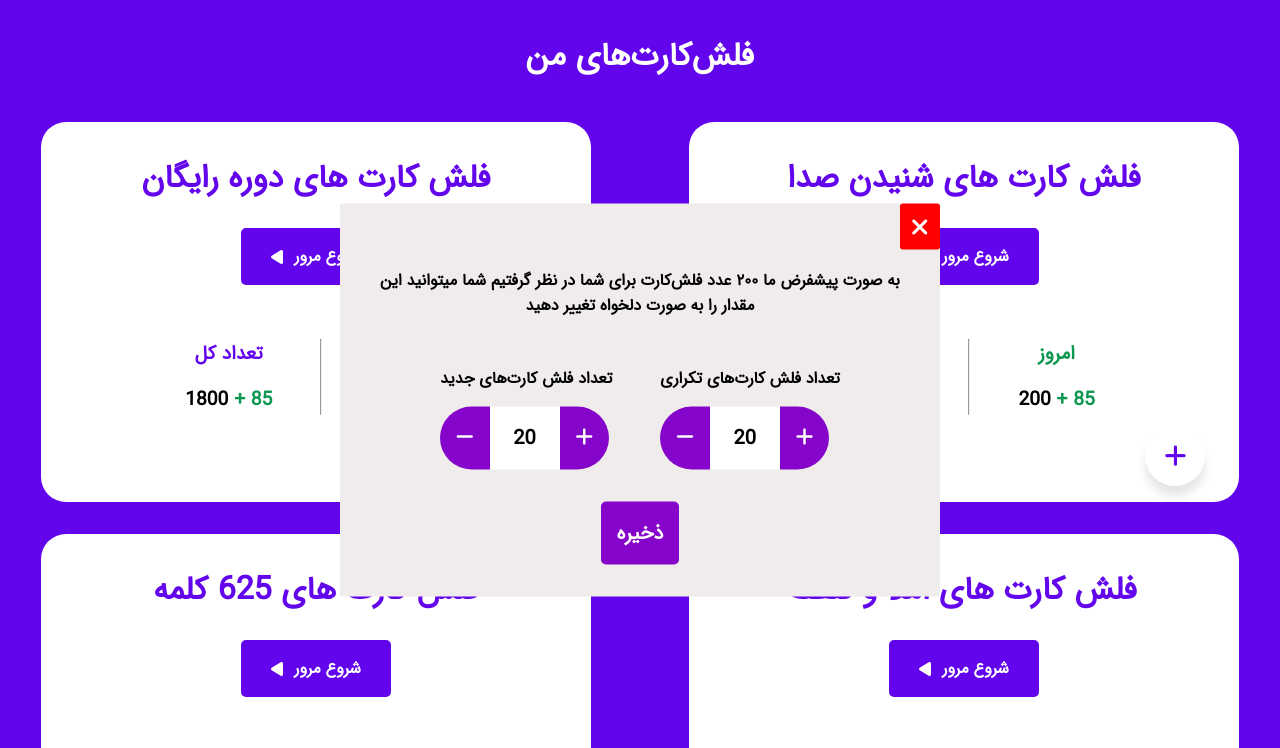
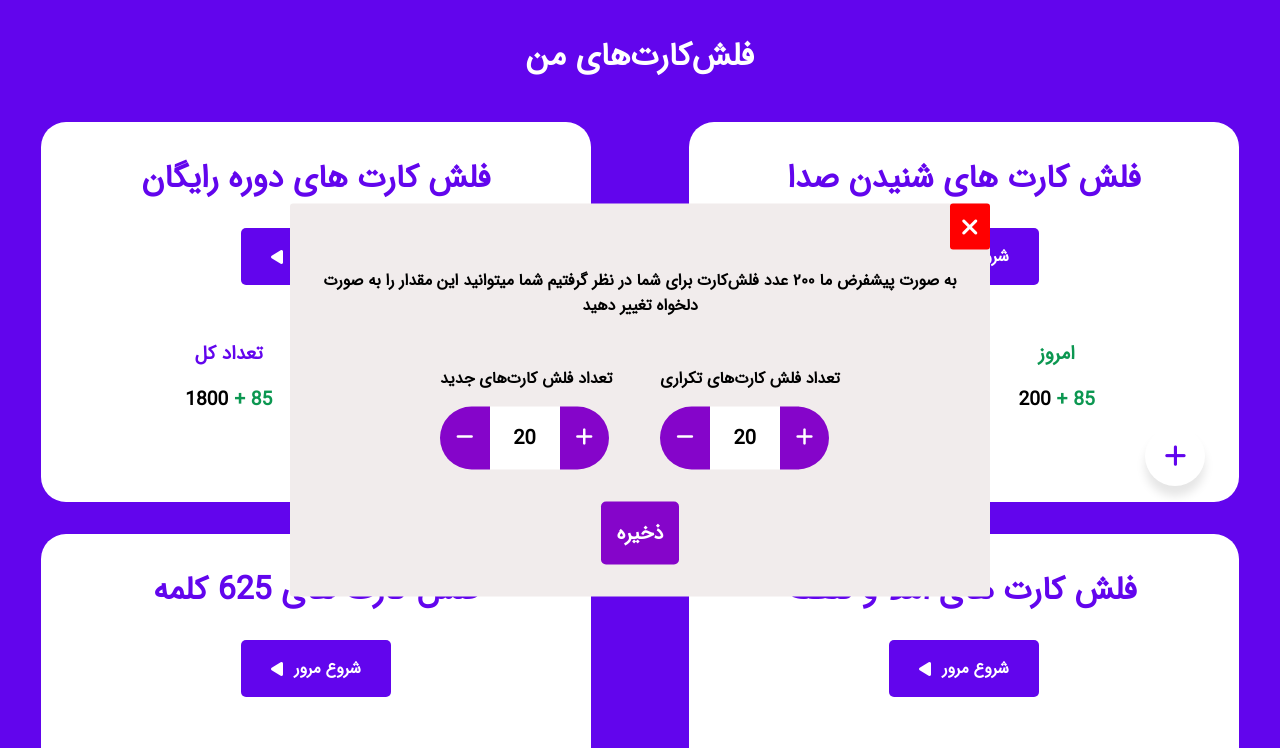
Before and after one commit to Koshyar-r/my-flashcards-improved, a plain HTML site: page index.html in a window 1280 px wide. Both pictures are taken after a click on the element 527 px from the left and 456 px from the top of the page. Shown: the top 748 px of the page. Drawn offline with Linux system fonts and the light colour scheme.

Commit message:
Update style.css

```diff
--- a/assets/css/style.css
+++ b/assets/css/style.css
@@ -171,11 +171,11 @@ body {
     background-color: #f1ecec;
     border-radius: 3px;
     padding: 2rem;
-    position: absolute;
+    position: fixed;
     top: 50%;
     left: 50%;
     transform: translate(-50%, -50%);
-    width: 600px;
+    width: 700px;
     z-index: 100;
     transition: 0.5s;
 }
```
